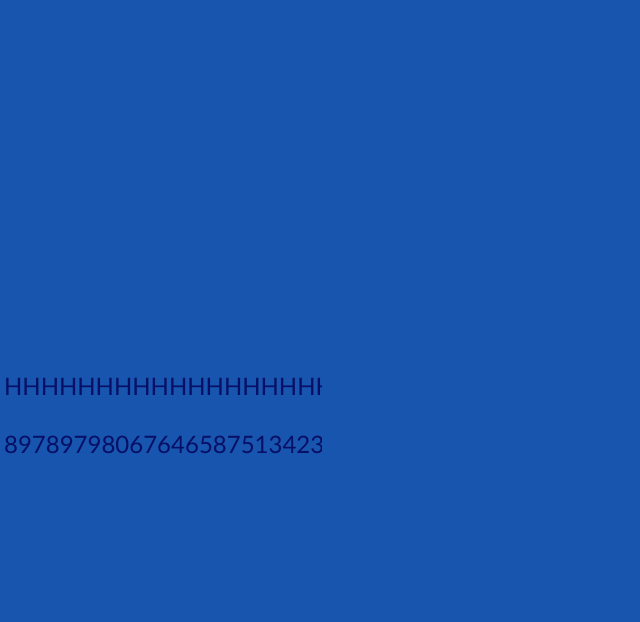
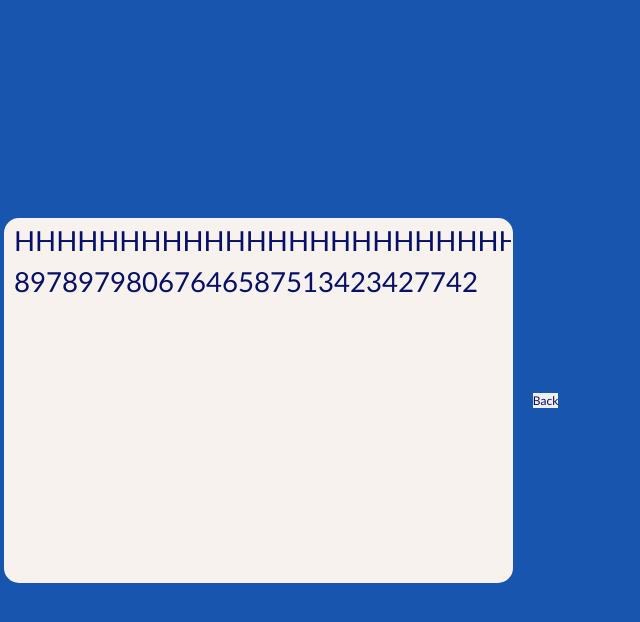
Before and after one commit to ElielsonU/ScientificEvent-2.0, a Next.js app: page /articles in a window 1280 px wide. Both pictures are taken after a click on the button "Next". Shown: the top 622 px of the page, without its empty margins (0-640 px from the left). Built offline with nearby package versions, Linux system fonts and the light colour scheme; data requests are answered from the project's data file.

Commit message:
ArticleRadio component done!

```diff
--- a/src/components/sets/ArticlesRadio/index.tsx
+++ b/src/components/sets/ArticlesRadio/index.tsx
@@ -1,32 +1,43 @@
 import React, { PropsWithChildren } from "react";
 import styled from "styled-components";
-import { colors } from "@/theme";
+import { colors, fonts, widths, thickness, radius } from "@/theme";
 
-import { Input } from "@/components/models";
+import { Input, Box } from "@/components/models";
 import { ArticlesProps } from "@/theme/types";
 
 const RadioArea = styled.div`
     overflow: hidden;
+    border: ${thickness.t3} solid ${colors.c2};
+    border-radius: ${radius.r4};
+    background-color: ${colors.c2};
+    width: ${widths.w5};
+    font-size: ${fonts.f3};
+    display: flex;
+    flex-direction: column;
+    justify-content: stretch;
+    align-items: stretch;
+    height: 365px;
 
     input[type="radio"] {
+        position: absolute;
         width: 0;
     }
 
     label {
         display: block;
+        padding: 4px 8px;
     }
 
     input[type="radio"]:checked + label {
-        background-color: #bfb;
+        background-color: ${colors.c3};
         border-color: #4c4;
     }
 `
 
 interface RadioBoxProps extends PropsWithChildren {
     name?: string;
-    id?: string;
     onClick?: React.MouseEventHandler;
-    onDoubleClick?: React.MouseEventHandler;
+    onDoubleClick?: Function;
     value?: number | string;
     articles?: Array<ArticlesProps>;
 }
@@ -36,20 +47,27 @@ const ArticlesRadio:React.FC<RadioBoxProps> = ({
     onDoubleClick,
     onClick,
 }) => {
+
+    const doubleClickHandler = (index: number) => {
+        if ( onDoubleClick ) { onDoubleClick(index) }
+    }
+
     return (
         <RadioArea>
             {articles?.map((article, index) => (
-                <>
+                <Box key={article.id} overflow="hidden" borderRadius={radius.r6}>
                     <Input
                     type="radio"
                     name="article"
                     id={article.id}
                     onClick={onClick}
                     value={index}/>
-                    <label htmlFor={article.id} onDoubleClick={onDoubleClick}>
+                    <label
+                    htmlFor={article.id}
+                    onDoubleClick={() => doubleClickHandler(index)}>
                         {article.title}
                     </label>
-                </>
+                </Box>
             ))}
         </RadioArea>
     )
--- a/src/components/sets/ArticlesViewer/index.tsx
+++ b/src/components/sets/ArticlesViewer/index.tsx
@@ -26,10 +26,29 @@ const ArticlesViewer: React.FC = () => {
     }, [page])
 
     const goToNextPage = () => {
-        if(nextPage) { setPage(page + 1) }
+        if(nextPage) {
+            setViewing(-1)
+            setPage(page + 1)
+        }
+    }
+
+    const goToPreviousPage = () => {
+        if(page>1) {
+            setViewing(-1)
+            setPage(page - 1)
+        }
     }
 
     // (index+1)+((page-1)*10)
+
+    const radioDoubleClickHandler = (index: number) => {
+
+    }
+
+    const radioClickHandler = (event: React.MouseEvent) => {
+        const value = Number((event.target as HTMLInputElement).value)
+        setViewing(value)
+    }
 
     return (
         <Box
@@ -41,15 +60,17 @@ const ArticlesViewer: React.FC = () => {
         borderColor={colors.c4}
         backgroundColor={colors.c4}
         gap="10px">
-
-            <Box width={widths.w7} fontSize={fonts.f4}>
-                <ArticlesRadio articles={articles}/>
-            </Box>
+            <ArticlesRadio
+            articles={articles}
+            onClick={radioClickHandler}
+            onDoubleClick={radioDoubleClickHandler}
+            />
 
             <Box>
                 {articles[viewing]?.title}
             </Box>
 
+            {page>1?<Button onClick={goToPreviousPage}>Back</Button>:null}
             {nextPage?<Button onClick={goToNextPage}>Next</Button>:null}
 
         </Box>
```
